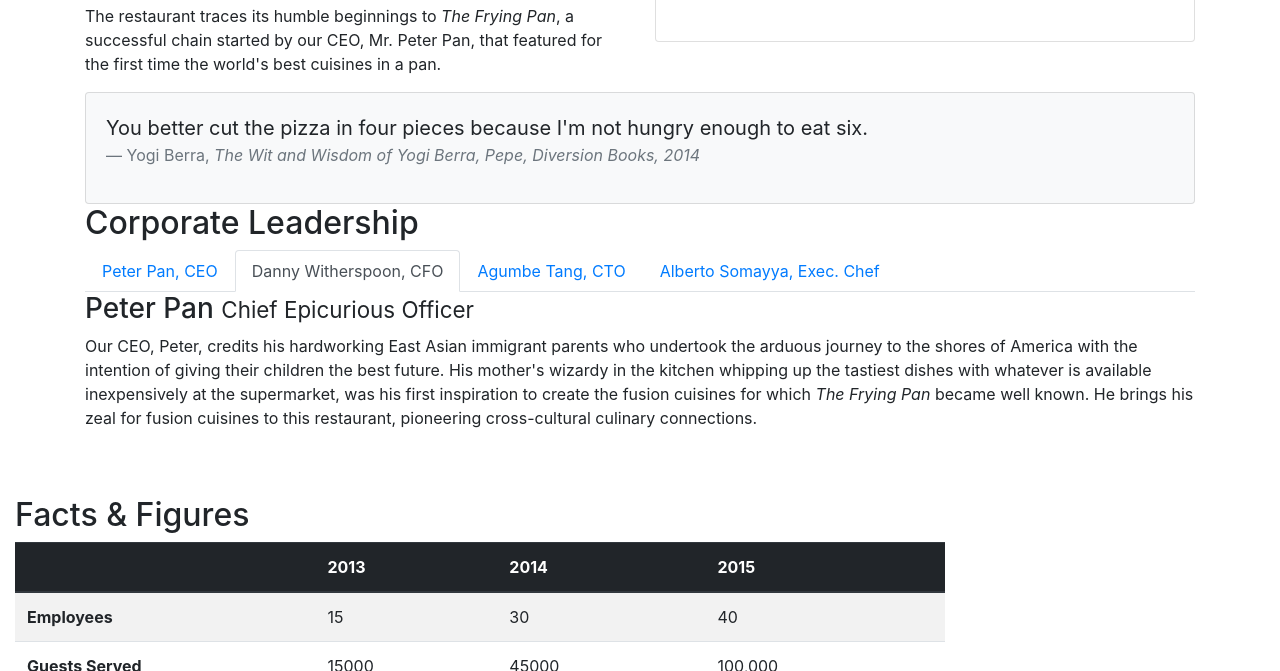
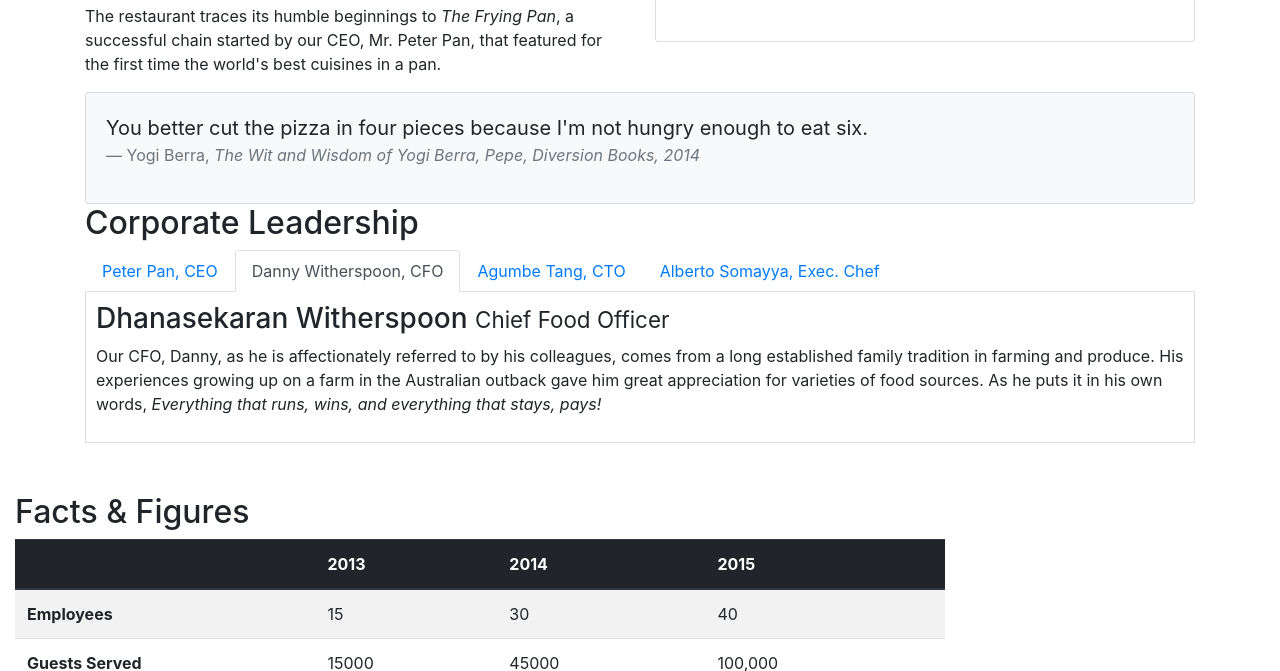
Before and after one commit to emreavcia/bootstrap-4-coursera-assignment, a website: page aboutus.html in a window 1280 px wide. Both pictures are taken after a click on the tab "Danny Witherspoon, CFO". Shown: the part 667-1338 px from the top of the page. Drawn offline with nearby package versions, Linux system fonts and the light colour scheme.

Commit message:
some minor changes made to the tab content and style sheet is added with new class for the tab

```diff
--- a/aboutus.html
+++ b/aboutus.html
@@ -132,23 +132,27 @@
                     </li>
                 </ul>
                 <div class="tab-content">
-                    <div role="tabpanel" class="tab-pane fade show active" id="danny">
+
+                    <div role="tabpanel" class="tab-pane fade show active" id="peter">
                         <h3>Peter Pan <small>Chief Epicurious Officer</small></h3>
                         <p class="d-none d-sm-block">Our CEO, Peter, credits his hardworking East Asian immigrant parents who undertook the arduous journey to the shores of America with the intention of giving their children the best future. His mother's wizardy in the kitchen whipping up the tastiest dishes with whatever is available inexpensively at the supermarket, was his first inspiration to create the fusion cuisines for which <em>The Frying Pan</em> became well known. He brings his zeal for fusion cuisines to this restaurant, pioneering cross-cultural culinary connections.</p>
                     </div>
 
-                    <div role="tabpanel" class="tab-pane fade" id="agumbe">
+                    <div role="tabpanel" class="tab-pane fade" id="danny">
                         <h3>Dhanasekaran Witherspoon <small>Chief Food Officer</small></h3>
                         <p class="d-none d-sm-block">Our CFO, Danny, as he is affectionately referred to by his colleagues, comes from a long established family tradition in farming and produce. His experiences growing up on a farm in the Australian outback gave him great appreciation for varieties of food sources. As he puts it in his own words, <em>Everything that runs, wins, and everything that stays, pays!</em></p>
                     </div>
-                    <div role="tabpanel" class="tab-pane fade" id="alberto">
+
+                    <div role="tabpanel" class="tab-pane fade" id="agumbe">
                         <h3>Agumbe Tang <small>Chief Taste Officer</small></h3>
                         <p class="d-none d-sm-block">Blessed with the most discerning gustatory sense, Agumbe, our CTO, personally ensures that every dish that we serve meets his exacting tastes. Our chefs dread the tongue lashing that ensues if their dish does not meet his exacting standards. He lives by his motto, <em>You click only if you survive my lick.</em></p>
                     </div>
-                    <div role="tabpanel" class="tab-pane fade" id="peter">
+
+                    <div role="tabpanel" class="tab-pane fade" id="alberto">
                         <h3>Alberto Somayya <small>Executive Chef</small></h3>
                         <p class="d-none d-sm-block">Award winning three-star Michelin chef with wide International experience having worked closely with whos-who in the culinary world, he specializes in creating mouthwatering Indo-Italian fusion experiences. He says, <em>Put together the cuisines from the two craziest cultures, and you get a winning hit! Amma Mia!</em></p>
                     </div>
+
                 </div>
 
             </div>
--- a/css/styles.css
+++ b/css/styles.css
@@ -37,3 +37,10 @@ body {
 .navbar-dark {
     background-color: #512DA8;
 }
+
+.tab-content {
+    border-left: 1px solid #ddd;
+    border-right: 1px solid #ddd;
+    border-bottom: 1px solid #ddd;
+    padding: 10px;
+}
```
